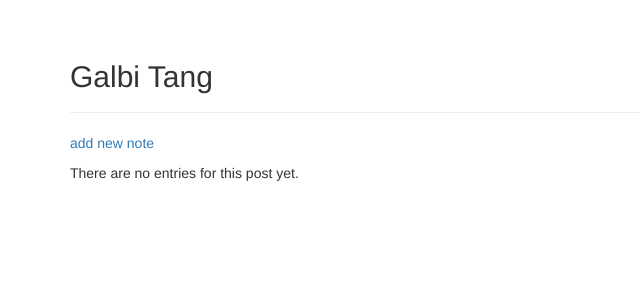
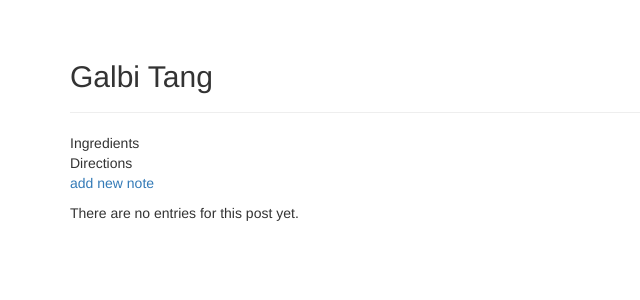
Before and after one commit to geofftang/mise, a Django app: page /recipes/5/ in a window 1280 px wide. Shown: the part 51-351 px from the top of the page, without its empty margins (0-640 px from the left). Run offline with Django 3.2, Linux system fonts and the light colour scheme; a user stored in the database is signed in; data comes from the database, SQL or seed files in the repository; both versions use the stored data as it was after the commit; some libraries are stand-ins or nearby versions.

Commit message:
Added steps/ingredients to the model and successfully displayed on template

```diff
--- a/cookbook/models.py
+++ b/cookbook/models.py
@@ -35,6 +35,7 @@ class Ingredient(models.Model):
     """Ingredients required for the recipe"""
     recipe = models.ForeignKey(Recipe)
     text = models.TextField()
+    date_added = models.DateTimeField(auto_now_add=True)
 
     def __str__(self):
         """Return a string representation of the model"""
@@ -45,6 +46,7 @@ class Step(models.Model):
     """Cooking steps for the recipe"""
     recipe = models.ForeignKey(Recipe)
     text = models.TextField()
+    date_added = models.DateTimeField(auto_now_add=True)
 
     def __str__(self):
         """Return a string representation of the model"""
--- a/cookbook/templates/cookbook/recipe.html
+++ b/cookbook/templates/cookbook/recipe.html
@@ -1,27 +1,38 @@
 {% extends 'cookbook/base.html' %}
+{% load static %}
 
 {% block header %}
+  <link rel="stylesheet" type="text/css" href="{% static 'cookbook/css/recipe_style.css' %}" />
+  <link href="https://fonts.googleapis.com/css?family=Lato:100,300,400" rel="stylesheet">
   <h2>{{ recipe }}</h2>
 {% endblock header %}
 
 {% block content %}
+
+<div class="section-name">
+    Ingredients
+</div>
+  {% for ingredient in ingredients %}
+    <div id="ingredient">
+      {{ ingredient.text|linebreaks }}
+    </div>
+  {% endfor %}
+
+
+  <div class="section-name">
+    Directions
+  </div>
+  {% for step in steps %}
+  <div id="step">
+    {{ step.text|linebreaks }}
+  </div>
+  {% endfor %}
 
   <p>
     <a href="{% url 'cookbook:new_note' recipe.id %}">add new note</a>
   </p>
 
   {% for note in notes %}
-    <div class="panel panel-default">
-      <div class="panel-heading">
-        <h3>
-          {{ note.date_added|date:'M d, Y H:i' }}
-          <small>
-            <a href="{% url 'cookbook:edit_note' note.id %}">
-              edit note
-            </a>
-          </small>
-        </h3>
-      </div>
       <div class="panel-body">
         {{ note.text|linebreaks }}
       </div>
--- a/cookbook/views.py
+++ b/cookbook/views.py
@@ -3,7 +3,7 @@ from django.http import HttpResponseRedirect, Http404
 from django.core.urlresolvers import reverse
 from django.contrib.auth.decorators import login_required
 
-from .models import Recipe, Note
+from .models import Recipe, Note, Ingredient, Step
 from .forms import RecipeForm, NoteForm
 
 # Relevant Functions
@@ -50,7 +50,10 @@ def recipe(request, recipe_id):
     check_recipe_owner(recipe, request)
 
     notes = recipe.note_set.order_by('-date_added')
-    context = {'recipe': recipe, 'notes': notes}
+    ingredients = recipe.ingredient_set.order_by('-date_added')
+    steps = recipe.step_set.order_by('-date_added')
+
+    context = {'recipe': recipe, 'notes': notes, 'ingredients': ingredients, 'steps': steps}
     return render(request, 'cookbook/recipe.html', context)
 
 
```
Also changed, not shown: cookbook/migrations/0001_initial.py, cookbook/migrations/0002_note.py (deleted), cookbook/migrations/0002_remove_step_date_added.py (added), cookbook/migrations/0003_recipe_owner.py (deleted), cookbook/migrations/0003_step_date_added.py (added), cookbook/migrations/0004_ingredient_step.py (deleted), db.sqlite3.
